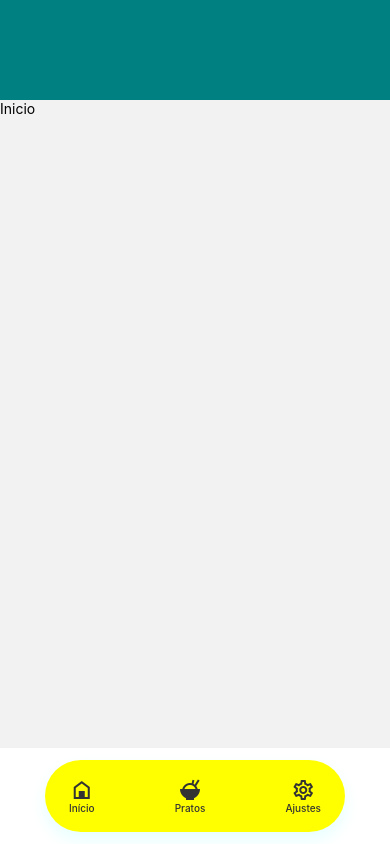
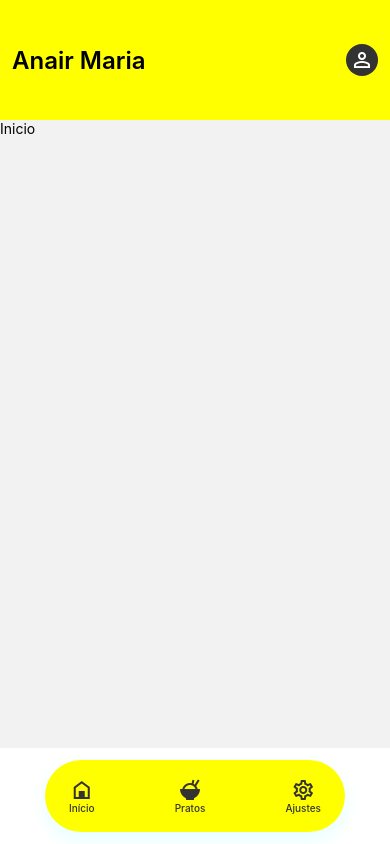
Before and after one commit to VCach333/nhame-app, a React Native app: screen / in a window 390 px wide. Built offline with nearby package versions, Linux system fonts and the light colour scheme.

Commit message:
header strutured & styled

```diff
--- a/App.js
+++ b/App.js
@@ -14,6 +14,7 @@ import AjustesPage from './src/pages/AjustesPage'
 
 /* components import */
 import BottomNavigation from './src/components/BottomNavigation'
+import Header from './src/components/Header'
 
 const Stack = createNativeStackNavigator()
 
@@ -23,9 +24,10 @@ export default function App() {
 
       <View style={styles.appContainer}>
 
-        <View style={styles.appHeader}></View>
+        <View style={styles.appMain}>
 
-        <View style={styles.appMain}>
+          <Header />
+
           <Stack.Navigator screenOptions={{ headerShown: false }}>
 
             <Stack.Screen name='inicio' component={InicioPage} />
@@ -37,7 +39,7 @@ export default function App() {
 
         <BottomNavigation style={styles.appBottomNavigation} />
 
-        <StatusBar style="auto" />
+        <StatusBar style="auto" backgroundColor='#ffff00' />
 
       </View>
 
--- a/App.module.js
+++ b/App.module.js
@@ -4,10 +4,6 @@ const styles = StyleSheet.create({
   appContainer: {
     height: '100%',
     justifyContent: 'space-between'
-  },
-  appHeader: {
-    backgroundColor: 'teal',
-    height: 100,
   },
   appMain: {
     backgroundColor: 'tomato',
--- a/src/components/BottomNavigation/BottomNavigationItem/index.jsx
+++ b/src/components/BottomNavigation/BottomNavigationItem/index.jsx
@@ -6,7 +6,6 @@ import styles from '../style.module';
 
 /* icon import */
 import { MaterialCommunityIcons } from '@expo/vector-icons'
-
 
 export default function BottomNavigationItem({ navigation, route, label, icon }) {
 
--- a/src/components/BottomNavigation/index.jsx
+++ b/src/components/BottomNavigation/index.jsx
@@ -4,8 +4,6 @@ import { useNavigation } from '@react-navigation/native'
 
 /* styles import */
 import styles from './style.module';
-
-/* icon import */
 
 /* component import */
 import BottomNavigationItem from './BottomNavigationItem'
--- /dev/null
+++ b/src/components/Header/index.jsx
@@ -0,0 +1,25 @@
+/* hooks & utils import */
+import {View, Text} from 'react-native'
+
+/* styles import */
+import styles from './style.module'
+
+/* icon import */
+import { MaterialCommunityIcons, Feather } from '@expo/vector-icons'
+
+export default function Header() {
+
+    return (
+        <View style={styles.appHeader}>
+
+            <View style={styles.userNameMask}>
+                <Text style={styles.userName}>Anair Maria</Text>
+            </View>
+
+            <View style={styles.iconMask}>
+                <MaterialCommunityIcons name='account-outline' size={24} color='#fff' />
+            </View>
+
+        </View>
+    )
+}
--- /dev/null
+++ b/src/components/Header/style.module.js
@@ -0,0 +1,30 @@
+import { StyleSheet } from "react-native"
+
+const styles = StyleSheet.create({
+  appHeader: {
+    backgroundColor: '#ffff00',
+    height: 120,
+    paddingHorizontal: 12,
+    flexDirection: 'row',
+    alignItems: 'center',
+    justifyContent: 'space-between'
+  },
+  userName: {
+    fontSize: 24,
+    fontWeight: 600,
+    /* better font family */
+  },
+  userNameMask: {
+
+  },
+  iconMask: {
+    width: 32,
+    height: 32,
+    backgroundColor: '#333',
+    borderRadius: 50,
+    alignItems: 'center',
+    justifyContent: 'center'
+  }
+})
+
+export default styles
```
